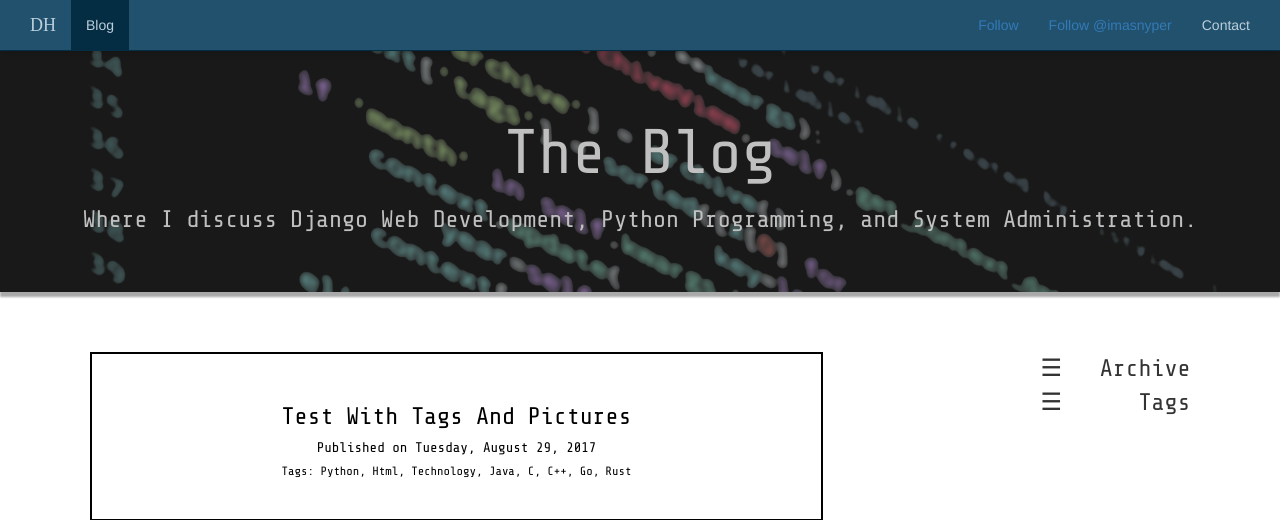
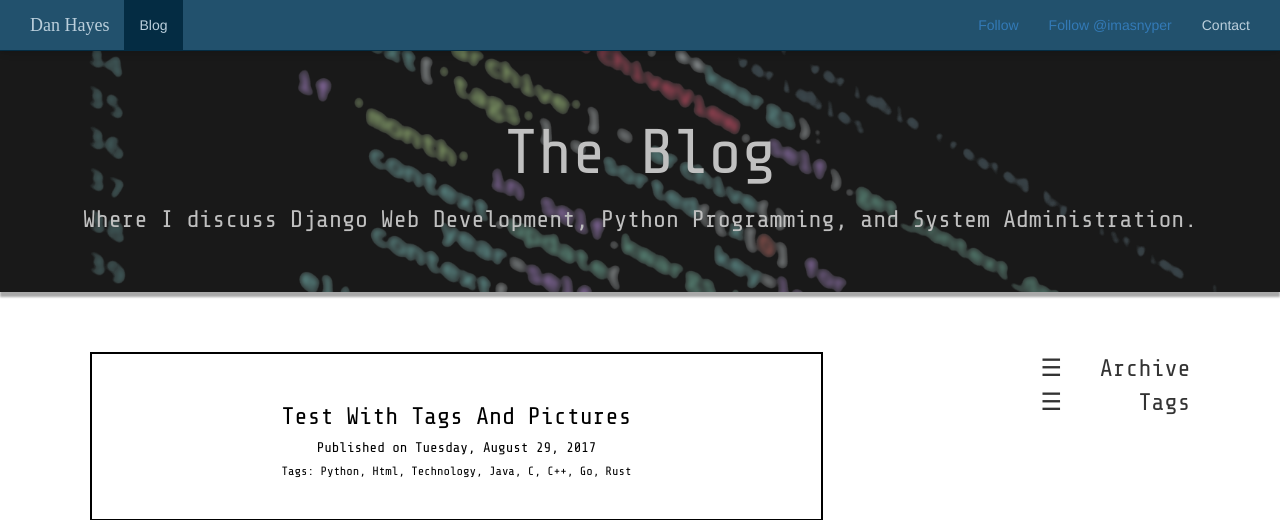
Before and after one commit to imasnyper/danielhayes, a Django app: page / in a window 1280 px wide. Shown: the top 520 px of the page. Run offline with Django 3.2, Linux system fonts and the light colour scheme; data comes from the database, SQL or seed files in the repository; parts of the project's set-up code (start-up, migrations or seed data) failed here and were passed over; some libraries are stand-ins or nearby versions; some web fonts are replaced.

Commit message:
adding some sugar.
Signed-off-by: Daniel Hayes <danihaye@gmail.com>

```diff
--- a/blog/static/blog/script.js
+++ b/blog/static/blog/script.js
@@ -17,3 +17,20 @@ function closeTagNav() {
     document.getElementById("tag-nav").style.width = "0";
 /*     document.getElementById("main").style.paddingRight = "0"; */
 }
+
+$(document).ready(() => {
+    $(".navbar").hover(
+        () => {
+            $(".navbar-brand-short").fadeOut("slow", () => {
+            });
+            $(".navbar-brand-full").fadeIn("slow", () => {
+            });
+        },
+        () => {
+            $(".navbar-brand-short").fadeIn("slow", () => {
+            });
+            $(".navbar-brand-full").fadeOut("slow", () => {
+            });
+        }
+    );
+});
--- a/blog/static/blog/style.css
+++ b/blog/static/blog/style.css
@@ -76,6 +76,10 @@ form > button {
 /*}*/
 /*}*/
 
+.navbar-brand-full {
+    display: none;
+}
+
 .home-container {
     padding: 0 7%;
     margin: 0;
--- a/blog/templates/blog/base.html
+++ b/blog/templates/blog/base.html
@@ -63,7 +63,8 @@
             </button>
             <a class="navbar-brand" href="{% url 'blog:home' %}">
                 {% block nav-brand %}
-                    DH
+                    <span class="navbar-brand-short">DH</span>
+                    <span class="navbar-brand-full">Dan Hayes</span>
                 {% endblock %}
             </a>
         </div>
--- a/danielhayes/settings.py
+++ b/danielhayes/settings.py
@@ -17,7 +17,7 @@ BASE_DIR = os.path.dirname(os.path.dirname(os.path.abspath(__file__)))
 PROJECT_ROOT = os.path.dirname(os.path.abspath(__file__))
 
 # SECURITY WARNING: don't run with debug turned on in production!
-DEBUG = False
+DEBUG = True
 
 # Quick-start development settings - unsuitable for production
 # See https://docs.djangoproject.com/en/1.10/howto/deployment/checklist/
```
Also changed, not shown: home/views.py (deleted).
